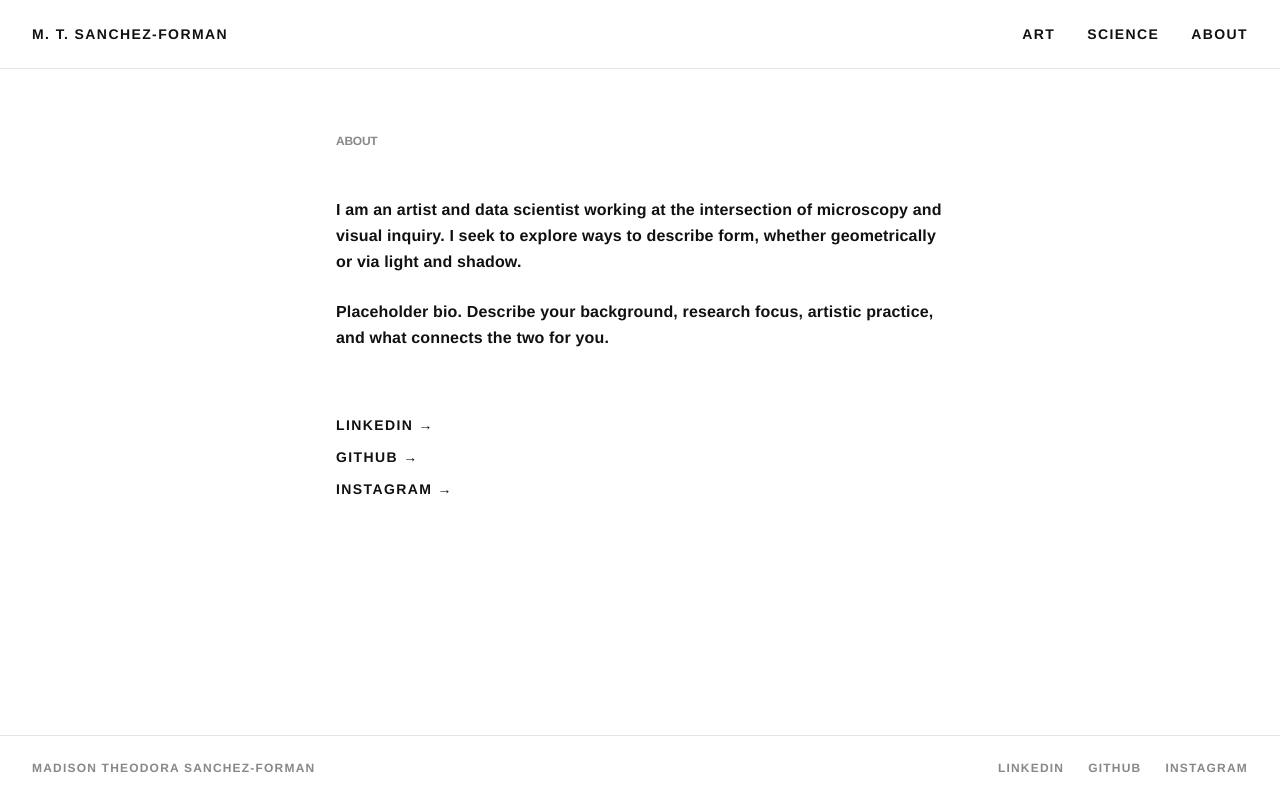
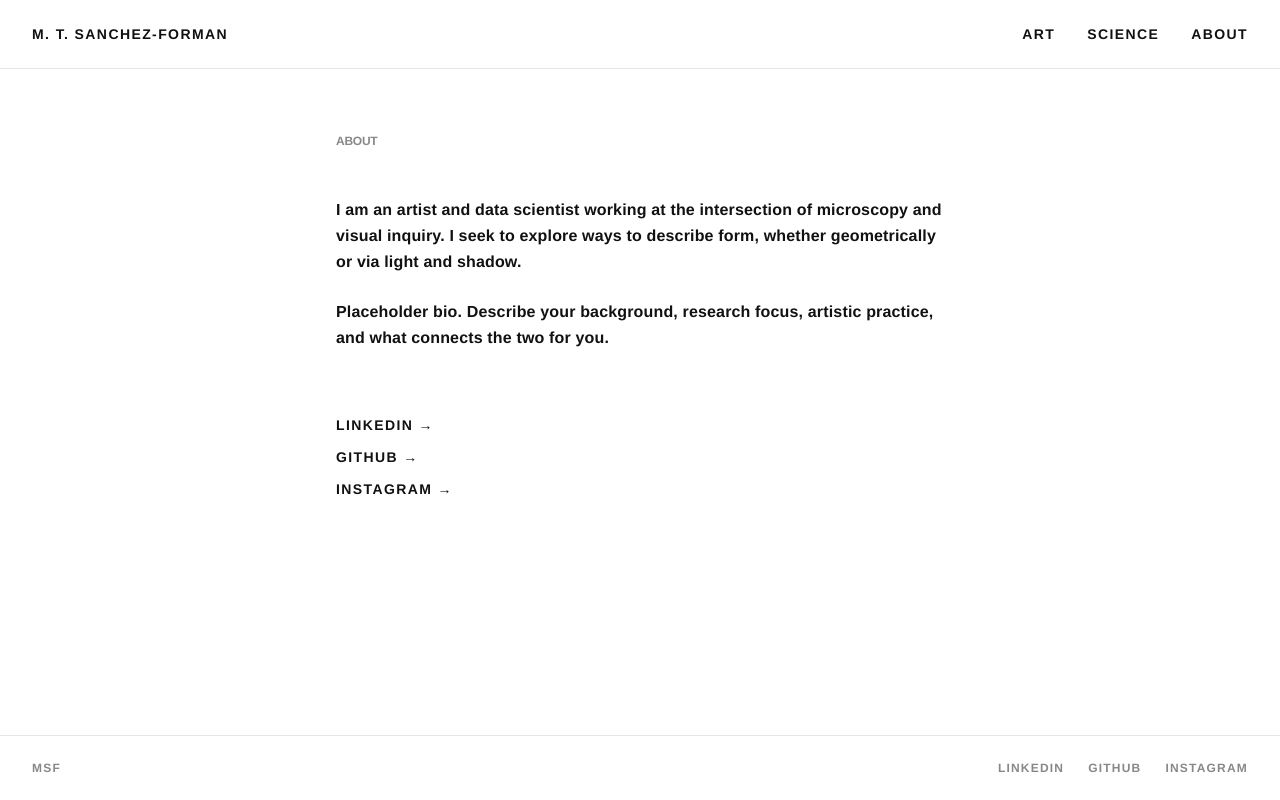
Before and after one commit to madiforman/msforman, a Next.js app: page /about in a window 1280 px wide. Built offline with nearby package versions, Linux system fonts and the light colour scheme.

Commit message:
fixing footer

```diff
--- a/app/about/page.tsx
+++ b/app/about/page.tsx
@@ -20,7 +20,7 @@ export default function AboutPage() {
           href="https://linkedin.com/in/madiforman/"
           target="_blank"
           rel="noopener noreferrer"
-          className="hover:text-[var(--terracotta)] transition-colors"
+          className="hover:text-[var(--turquoise)] transition-colors"
         >
           LinkedIn →
         </a>
@@ -28,7 +28,7 @@ export default function AboutPage() {
           href="https://github.com/madiforman"
           target="_blank"
           rel="noopener noreferrer"
-          className="hover:text-[var(--terracotta)] transition-colors"
+          className="hover:text-[var(--turquoise)] transition-colors"
         >
           GitHub →
         </a>
@@ -36,7 +36,7 @@ export default function AboutPage() {
           href="https://instagram.com/msanchezforman"
           target="_blank"
           rel="noopener noreferrer"
-          className="hover:text-[var(--terracotta)] transition-colors"
+          className="hover:text-[var(--turquoise)] transition-colors"
         >
           Instagram →
         </a>
--- a/components/Footer.tsx
+++ b/components/Footer.tsx
@@ -1,7 +1,7 @@
 export default function Footer() {
   return (
     <footer className="px-8 py-6 border-t border-[var(--border)] flex items-center justify-between text-xs tracking-widest uppercase text-[var(--muted)]">
-      <span>Madison Theodora Sanchez-Forman</span>
+      <span>MSF</span>
       <div className="flex gap-6">
         <a
           href="https://www.linkedin.com/in/madiforman/"
```
